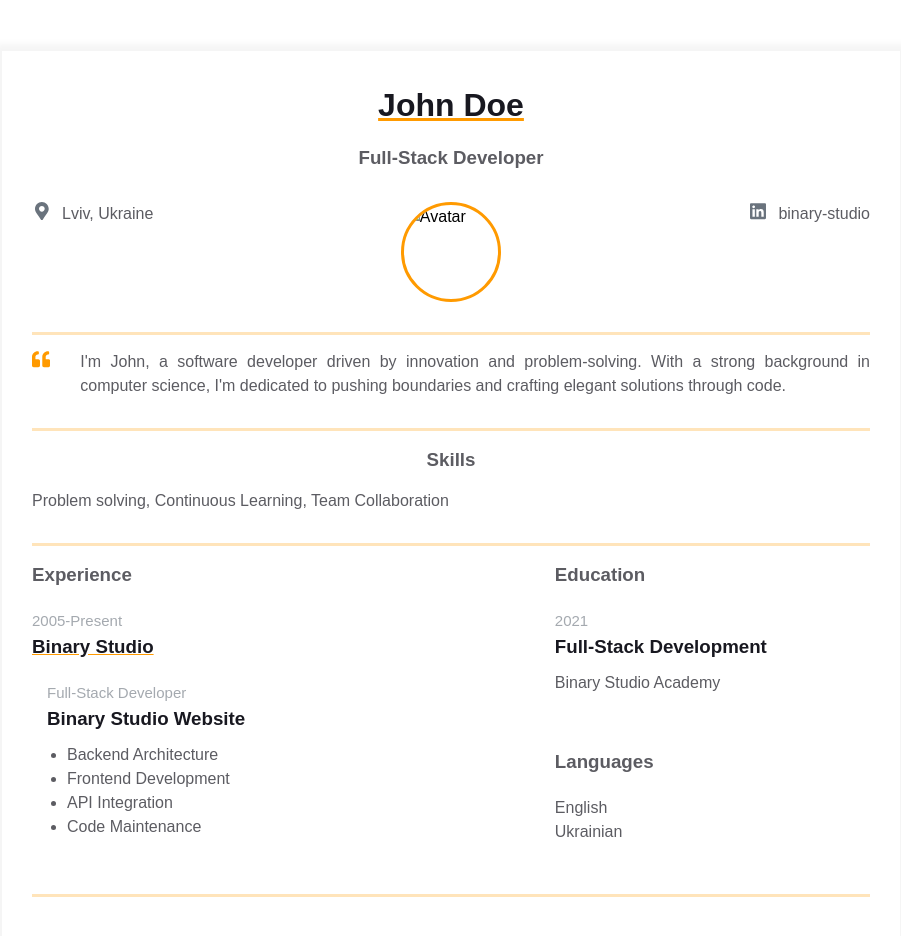
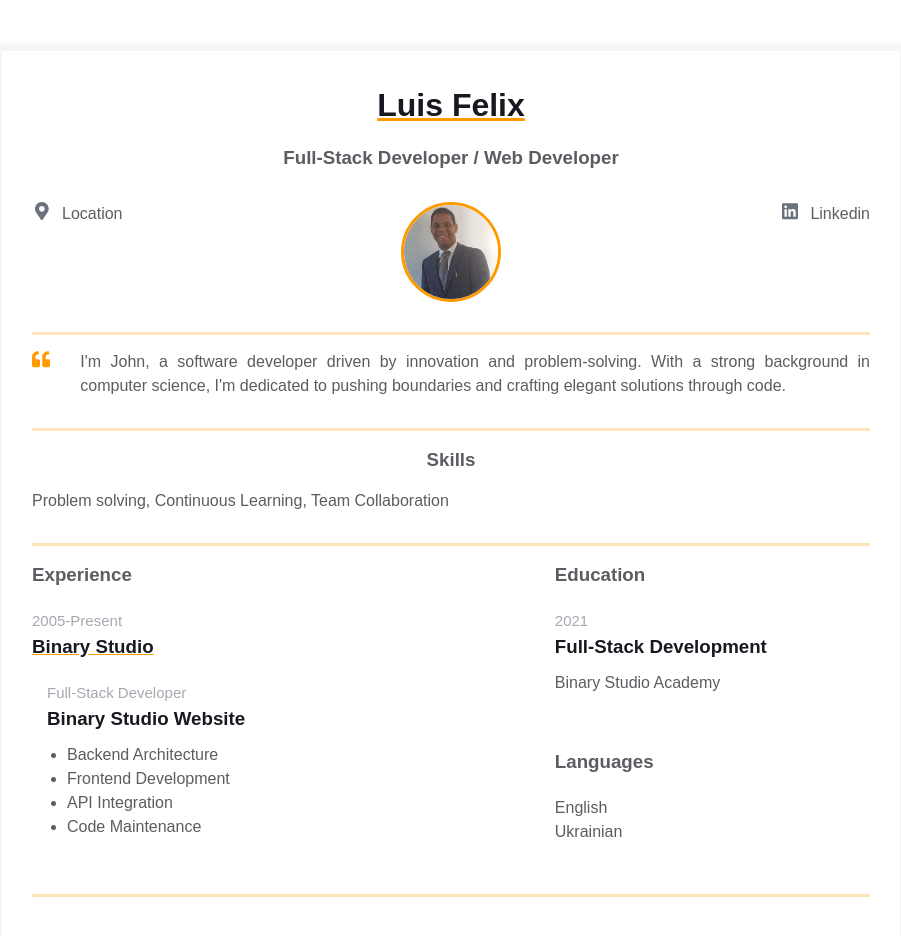
Before and after one commit to lfelix3011/homepage, a plain HTML site: page index.html in a window 1280 px wide. Shown: the whole page, without its empty margins (189-1090 px from the left). Drawn offline with Linux system fonts and the light colour scheme.

Commit message:
Updating intro seccion with personal data

```diff
--- a/index.html
+++ b/index.html
@@ -14,11 +14,12 @@
     <div class="resume">
       <div class="container">
         <div class="resume__block">
-          <h1 class="contact-info__header">John Doe</h1>
-          <h3 class="contact-info__sub-header">Full-Stack Developer</h3>
+          <h1 class="contact-info__header">Luis Felix</h1>
+          <h3 class="contact-info__sub-header">Full-Stack Developer / Web Developer</h3>
           <div class="contact_info_container fh">
             <div class="contact-info__block">
-              <a href="" rel="author" class="contact-info__item">
+              <a href="https://www.google.com/maps/place/Santo+Domingo/@18.4801193,-69.9880796,13z/data=!3m1!4b1!4m6!3m5!1s0x8eaf89f1107ea5ab:0xd6c587b82715c164!8m2!3d18.4626178!4d-69.9360924!16zL20vMGZ0aGw?entry=ttu"
+                rel="author" class="contact-info__item" target="_blank">
                 <div class="contact-info__item-icon-wrapper">
                   <svg class="contact-info__item-icon" xmlns="http://www.w3.org/2000/svg" viewBox="0 0 384 512">
                     <path d="M172.268 501.67C26.97 291.031 0 269.413 0 192 0 85.961 85.961 0
@@ -27,16 +28,16 @@
                         80-80s-35.817-80-80-80-80 35.817-80 80 35.817 80 80 80z"></path>
                   </svg>
                 </div>
-                <span>Lviv, Ukraine</span>
+                <span title="Santo Domingo, Dominican Republic">Location</span>
               </a>
             </div>
 
             <div class="contact-info__block contact-info__block--center">
-              <img class="contact-info__avatar" src="assets/avatar.png" alt="Avatar" />
+              <img class="contact-info__avatar" src="assets/profile.jpeg" alt="Avatar" />
             </div>
 
             <div class="contact-info__block">
-              <a href="https://ua.linkedin.com/company/binary-studio_241166" rel="author" class="contact-info__item">
+              <a href="https://www.linkedin.com/in/luis-felix-786908271/" rel="author" class="contact-info__item" target="_blank">
                 <div class="contact-info__item-icon-wrapper">
                   <svg class="contact-info__item-icon" xmlns="http://www.w3.org/2000/svg" viewBox="0 0 448 512">
                     <path d="M416 32H31.9C14.3 32 0 46.5 0 64.3v383.4C0 465.5 14.3 480 31.9
@@ -48,7 +49,7 @@
                         62.9-34.5 67.2 0 79.7 44.3 79.7 101.9V416z"></path>
                   </svg>
                 </div>
-                <span>binary-studio</span>
+                <span>Linkedin</span>
               </a>
             </div>
           </div>
```
